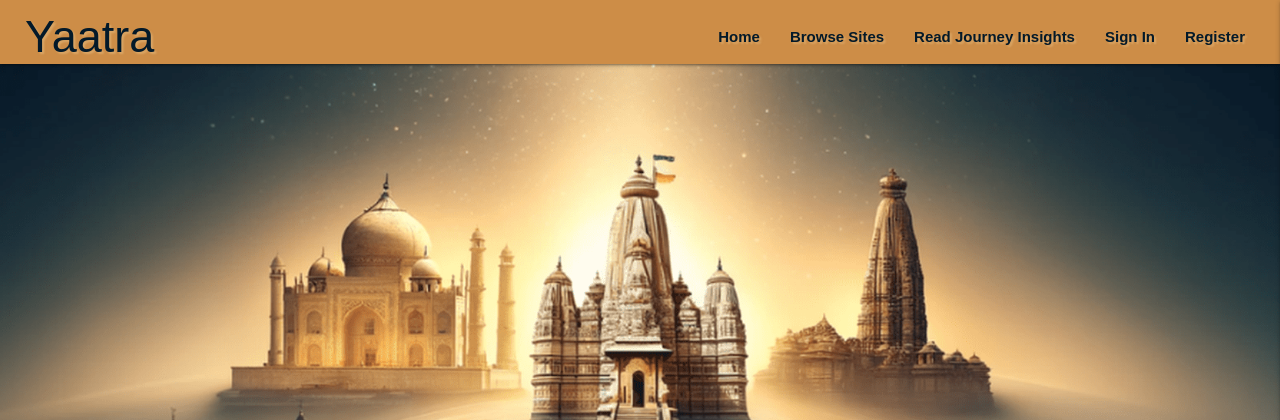
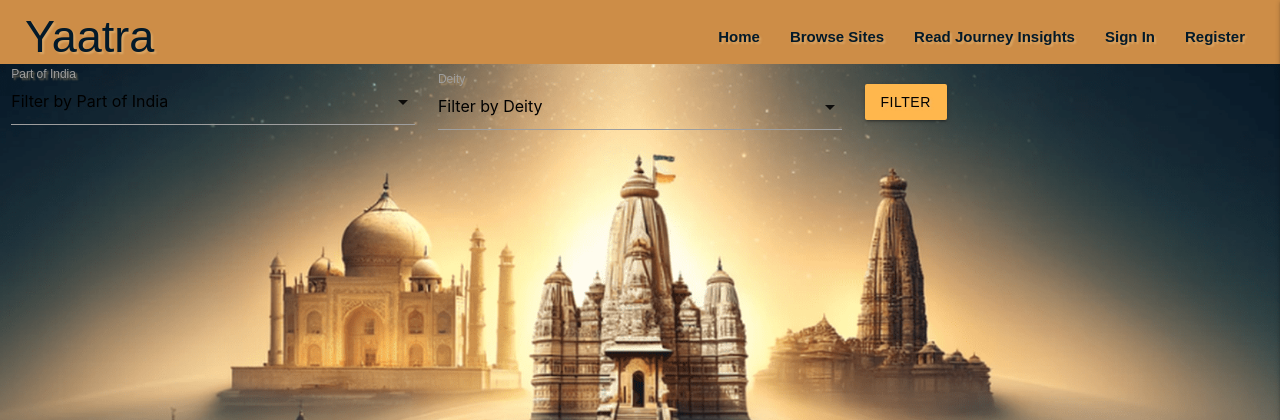
Before and after one commit to ashwinsel/Milestone-Project-3-Yatra, a Flask app: page /browse_sites in a window 1280 px wide. Shown: the top 420 px of the page. Run offline with Flask 3, Linux system fonts and the light colour scheme; data that the repository does not hold is empty; some libraries are stand-ins or nearby versions; some web fonts are replaced.

```diff
--- a/app.py
+++ b/app.py
@@ -136,7 +136,7 @@ def add_site():
 
             # Insert the site data into the MongoDB collection
             mongo.db.locations.insert_one(site_data)
-            flash("Site Sucessfully Added", "success")
+            flash("Site Successfully Added", "success")
 
             # Redirect to the browse sites page
             return redirect(url_for("browse_sites"))
@@ -146,9 +146,9 @@ def add_site():
             flash(f"An error occurred while adding the site: {str(e)}", "error")
             return redirect(url_for("add_site"))
 
-    # If GET request, render the add site form
-    direction = mongo.db.part.find().sort("part_name", 1)
-    return render_template("add_site.html", part=direction)
+    # Fetch unique part names for the dropdown in the add_site form
+    part_names = mongo.db.locations.distinct('part_name')
+    return render_template("add_site.html", part_names=part_names)
 
 
 @app.route("/edit_site/<locations_id>", methods=["GET", "POST"])
@@ -199,6 +199,29 @@ def delete_site(locations_id):
     return redirect(url_for("browse_sites"))
 
 
+@app.route('/filter_sites', methods=['GET', 'POST'])
+def filter_sites():
+    # Get filter parameters from request
+    part_name = request.args.get('part_name')
+    deity = request.args.get('deity')
+
+    # Build the query dictionary based on filters
+    query = {}
+    if part_name:
+        query['part_name'] = part_name
+    if deity:
+        query['deity'] = deity
+
+    # Fetch filtered locations from the database
+    locations = list(mongo.db.locations.find(query))
+
+    # Fetch unique part names and deities for the filter form
+    part_names = mongo.db.locations.distinct('part_name')
+    deities = mongo.db.locations.distinct('deity')
+
+    return render_template('browse_sites.html', locations=locations, part_names=part_names, deities=deities)
+
+
 @app.route("/read_insights")
 def read_insights():
     reviews = mongo.db.reviews.find()
@@ -222,6 +245,49 @@ def add_insights():
         return redirect(url_for("read_insights"))
     return render_template("add_insights.html")
 
+@app.route("/edit_insights/<review_id>", methods=["GET", "POST"])
+def edit_insights(review_id):
+    if request.method == "POST":
+        try:
+            # Retrieve form data
+            where = request.form.get("where")
+            rating = request.form.get("rating")
+            visit_date = datetime.strptime(request.form.get("visit_date"), '%d.%m.%Y')
+            purpose = request.form.get("purpose")
+            review_des = request.form.get("review_des")
+
+            # Prepare the review data for update
+            review_data = {
+                "where": where,
+                "rating": rating,
+                "visit_date": visit_date,
+                "purpose": purpose,
+                "review_des": review_des,
+                "created_by": session["user"]
+            }
+
+            # Update the review data in the MongoDB collection
+            mongo.db.reviews.update_one({"_id": ObjectId(review_id)}, {"$set": review_data})
+            flash("Review successfully updated!", "success")
+
+            # Redirect to the insights page or another relevant page
+            return redirect(url_for("read_insights"))
+
+        except Exception as e:
+            # Handle any exceptions that occur
+            flash(f"An error occurred while updating the review: {str(e)}", "error")
+            return redirect(url_for("edit_insights", review_id=review_id))
+
+    # If GET request, render the edit insights form with existing data
+    review = mongo.db.reviews.find_one({"_id": ObjectId(review_id)})
+    return render_template("edit_insights.html", review=review)
+
+
+@app.route("/delete_insights/<review_id>")
+def delete_insights(review_id):
+    mongo.db.locations.remove({"_id": ObjectId(review_id)})
+    flash("Site Data and Information Sucessfully Deleted!", "success")
+    return redirect(url_for("read_insights"))
 
 
 if __name__ == "__main__":
--- a/static/js/script.js
+++ b/static/js/script.js
@@ -10,6 +10,10 @@ $(document).ready(function() {
 
     // Initialize form select effect
     $('select').formSelect();
+
+    $(document).ready(function(){
+        $('select').formSelect();
+    });
 
     // Initialize the slider only if it exists
     if ($('.slider').length) {
--- a/templates/browse_sites.html
+++ b/templates/browse_sites.html
@@ -12,7 +12,33 @@
             </div>
         </div>
         {% endif %}
-    </section>
+        <div class="row">
+            <form method="GET" action="{{ url_for('filter_sites') }}">
+                <div class="input-field col s12 m4">
+                    <select name="part_name">
+                        <option value="" disabled selected>Filter by Part of India</option>
+                        {% for part in part_names %}
+                            <option value="{{ part }}" {% if request.args.get('part_name') == part %}selected{% endif %}>{{ part }}</option>
+                        {% endfor %}
+                    </select>
+                    <label>Part of India</label>
+                </div>
+
+                <div class="input-field col s12 m4">
+                    <select name="deity">
+                        <option value="" disabled selected>Filter by Deity</option>
+                        {% for deity in deities %}
+                            <option value="{{ deity }}" {% if request.args.get('deity') == deity %}selected{% endif %}>{{ deity }}</option>
+                        {% endfor %}
+                    </select>
+                    <label>Deity</label>
+                </div>
+
+                <div class="input-field col s12 m4">
+                    <button type="submit" class="btn orange lighten-2 black-text">Filter</button>
+                </div>
+            </form>
+        </div>
 {% endblock%}
 
 {% block body %}
```
Also changed, not shown: templates/edit_insights.html (added, +92 -0 lines), templates/read_insights.html (+7 -0 lines).
